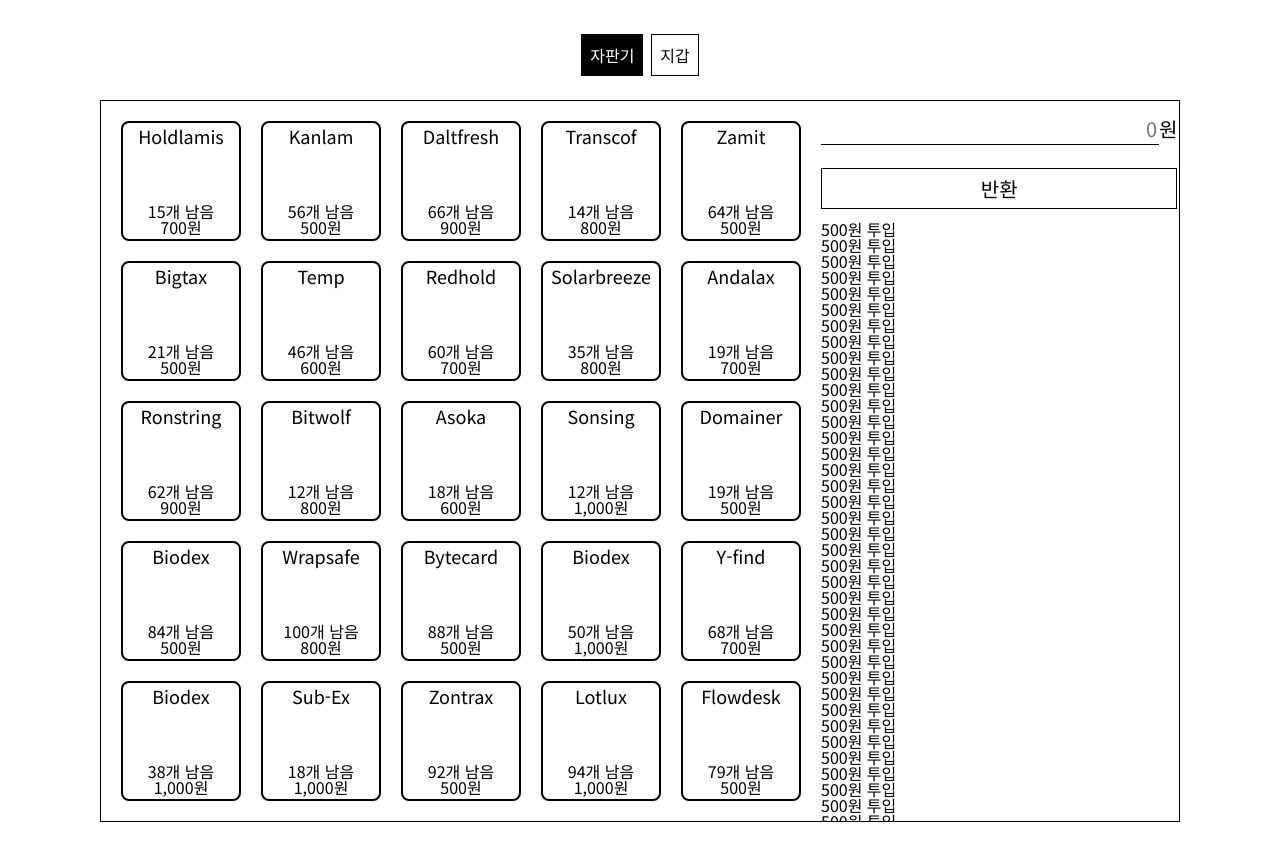
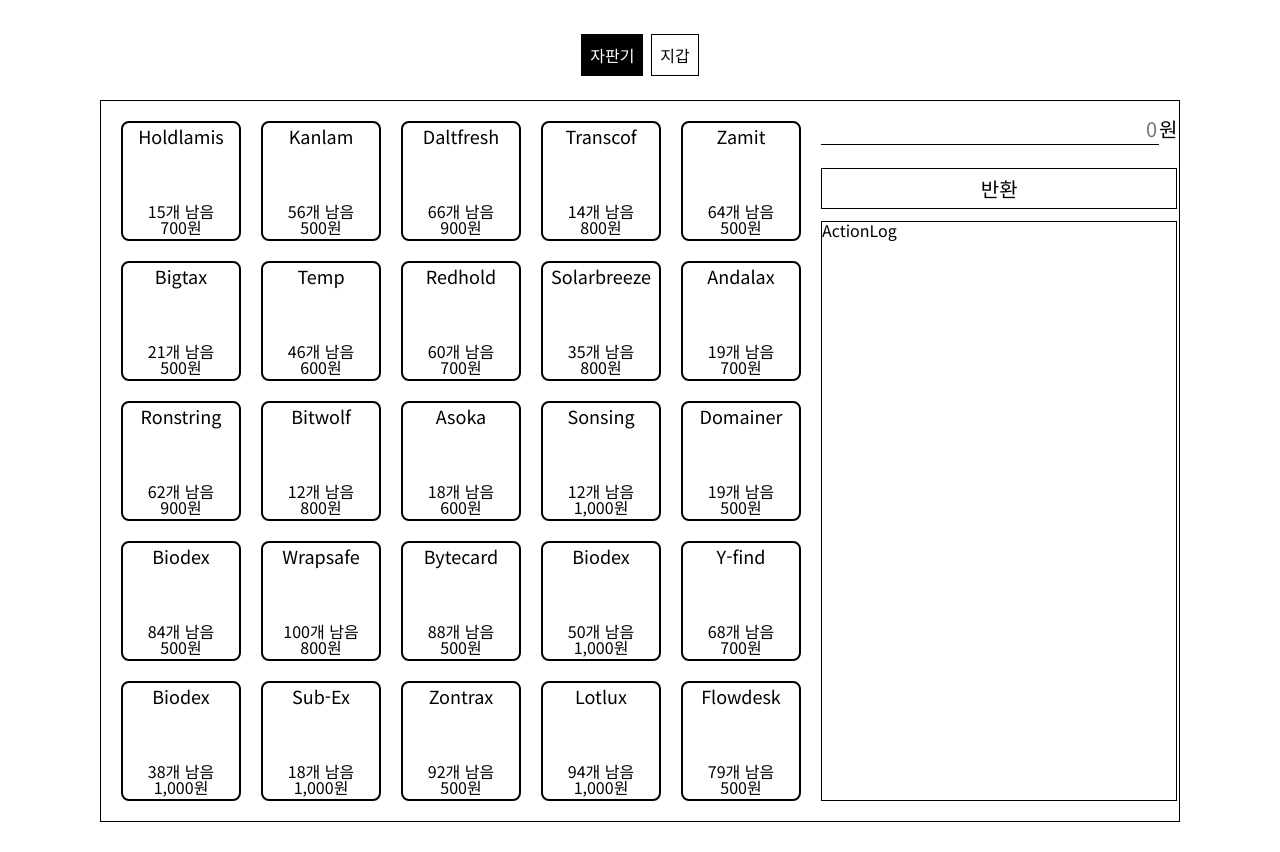
Before and after one commit to codesquad-members-2022/fe-vm, a React app: page / in a window 1280 px wide. Built offline with nearby package versions, Linux system fonts and the light colour scheme.

Commit message:
Design: ActionLogs 레이아웃

```diff
--- a/src/components/ActionLogs/index.jsx
+++ b/src/components/ActionLogs/index.jsx
@@ -1,55 +1,31 @@
 import React from 'react';
+import styled from 'styled-components';
+
+const ActionLogsLayout = styled.div`
+  height: 580px;
+  padding-right: 5px;
+`;
+
+const ActionLogsLayer = styled.ol`
+  overflow-y: auto;
+  height: 100%;
+`;
 
 const ActionLogs = ({ className }) => {
   return (
-    <div className={className}>
-      <p>500원 투입</p>
-      <p>500원 투입</p>
-      <p>500원 투입</p>
-      <p>500원 투입</p>
-      <p>500원 투입</p>
-      <p>500원 투입</p>
-      <p>500원 투입</p>
-      <p>500원 투입</p>
-      <p>500원 투입</p>
-      <p>500원 투입</p>
-      <p>500원 투입</p>
-      <p>500원 투입</p>
-      <p>500원 투입</p>
-      <p>500원 투입</p>
-      <p>500원 투입</p>
-      <p>500원 투입</p>
-      <p>500원 투입</p>
-      <p>500원 투입</p>
-      <p>500원 투입</p>
-      <p>500원 투입</p>
-      <p>500원 투입</p>
-      <p>500원 투입</p>
-      <p>500원 투입</p>
-      <p>500원 투입</p>
-      <p>500원 투입</p>
-      <p>500원 투입</p>
-      <p>500원 투입</p>
-      <p>500원 투입</p>
-      <p>500원 투입</p>
-      <p>500원 투입</p>
-      <p>500원 투입</p>
-      <p>500원 투입</p>
-      <p>500원 투입</p>
-      <p>500원 투입</p>
-      <p>500원 투입</p>
-      <p>500원 투입</p>
-      <p>500원 투입</p>
-      <p>500원 투입</p>
-      <p>500원 투입</p>
-      <p>500원 투입</p>
-      <p>500원 투입</p>
-      <p>500원 투입</p>
-      <p>500원 투입</p>
-      <p>500원 투입</p>
-      <p>500원 투입</p>
-      <p>500원 투입</p>
-    </div>
+    <ActionLogsLayout className={className}>
+      <ActionLogsLayer>
+        <ActionLog />
+      </ActionLogsLayer>
+    </ActionLogsLayout>
+  );
+};
+
+const ActionLog = () => {
+  return (
+    <li>
+      <p>ActionLog</p>
+    </li>
   );
 };
 
--- a/src/routes/Home.jsx
+++ b/src/routes/Home.jsx
@@ -30,15 +30,12 @@ const HomeLayer = styled.div`
     grid-template-rows: repeat(5, 1fr);
     grid-gap: 20px;
     overflow-y: auto;
-
-    > div {
-      border: 1px solid black;
-      height: 100px;
-    }
   }
 
   .${ACTION_LOGS} {
-    overflow-y: auto;
+    margin-right: 4px;
+    border: 1px solid #000;
+    overflow-y: hidden;
   }
 `;
 
```
